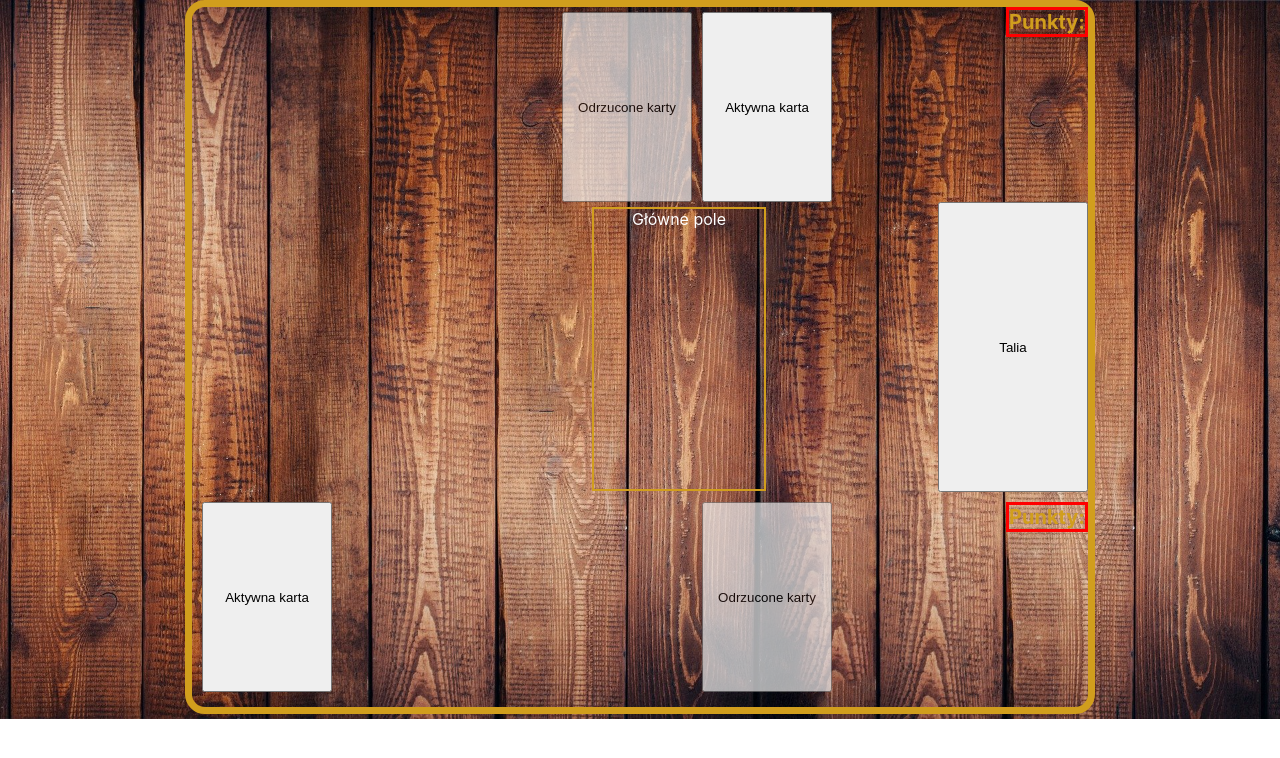
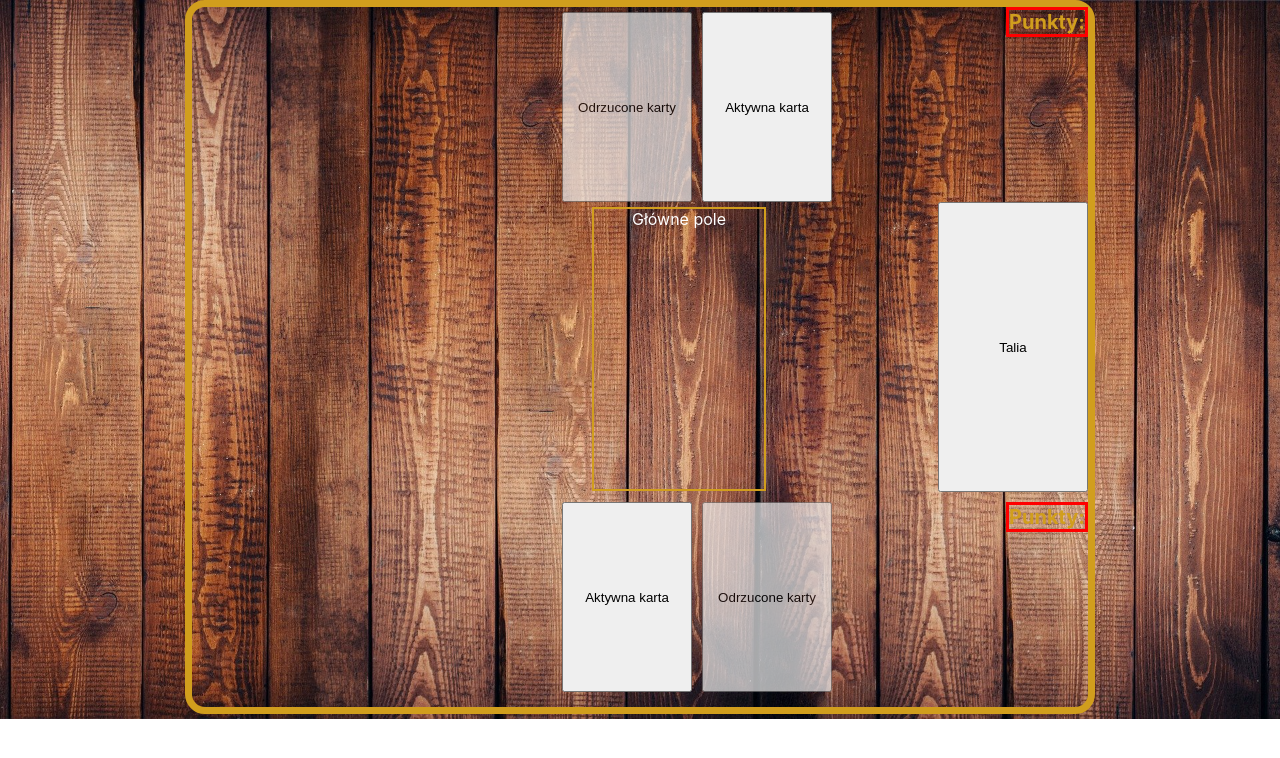
Before and after one commit to 010000101001001/010000100101, a React (Create React App) app: page / in a window 1280 px wide. Shown: the top 758 px of the page. Built offline with nearby package versions, Linux system fonts and the light colour scheme.

Commit message:
Update index.css

```diff
--- a/src/index.css
+++ b/src/index.css
@@ -89,14 +89,15 @@ border: 2px solid #d19e1d;
 {
   width: 130px;
   height: 190px;
-  margin-left: 370px;
+
+  margin-left: 10px;
   opacity: 0.7;
 }
 #activeCardP1
 {
   width: 130px;
   height: 190px;
-  margin-left: 10px;
+  margin-left: 370px;
 }
 #pointsP1
 {
```
